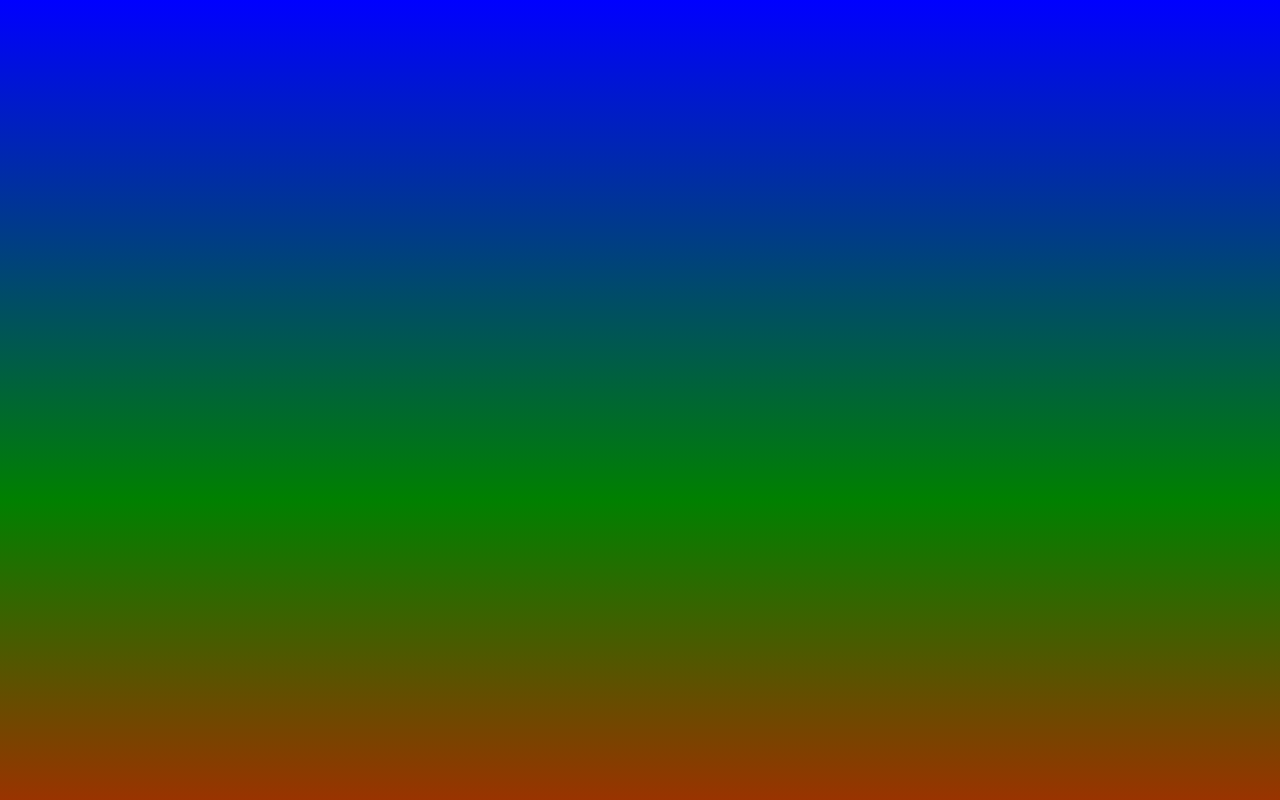
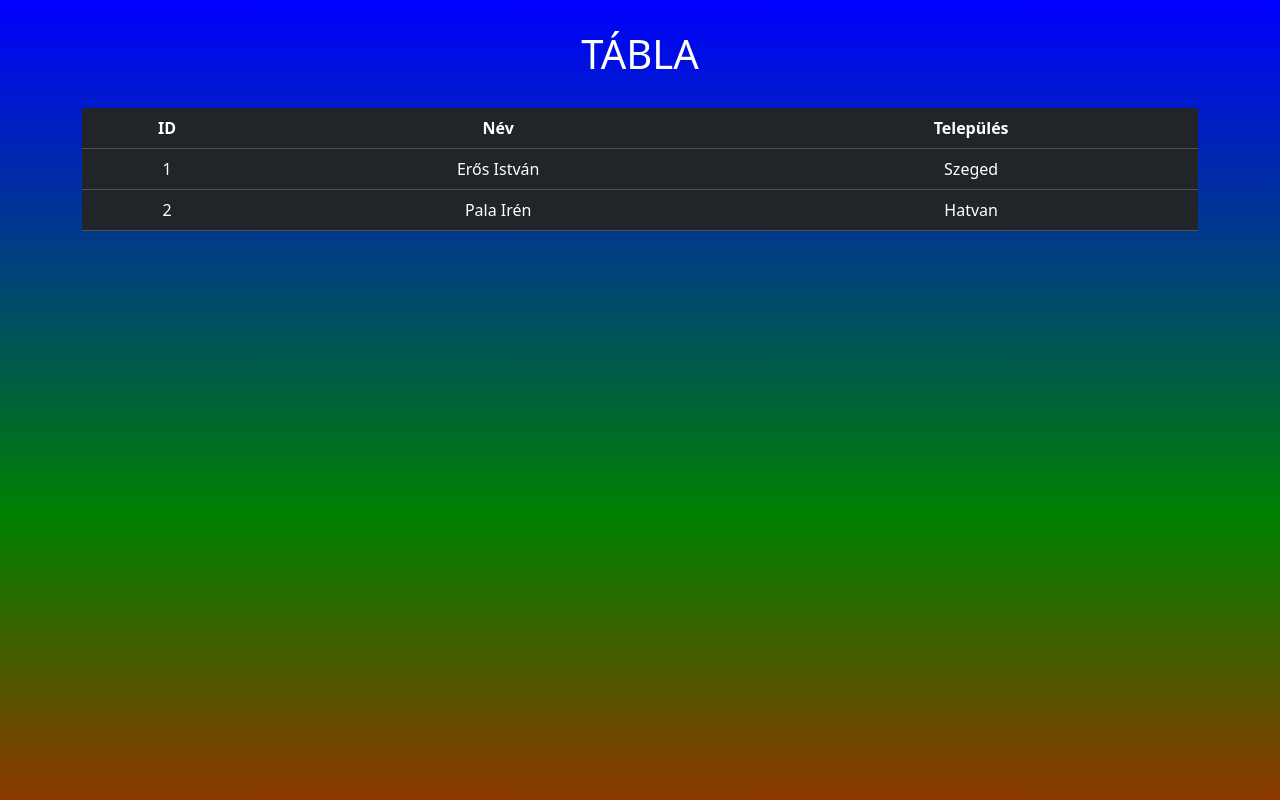
Before and after one commit to Valaki2004/empi, a website: page src/index.html in a window 1280 px wide. Shown: the top 800 px of the page. Drawn offline with nearby package versions, Linux system fonts and the light colour scheme.

Commit message:
müködik

```diff
--- a/package.json
+++ b/package.json
@@ -8,7 +8,7 @@
     "start": "lite-server"
   },
   "keywords": [],
-  "author": "",
+  "author": "VTG",
   "license": "ISC",
   "dependencies": {
     "bootstrap": "^5.3.3",
--- a/src/index.html
+++ b/src/index.html
@@ -8,7 +8,21 @@
     <link rel="stylesheet" href="style.css">
 </head>
 <body>
+    <div class="container">
+        <h1>TÁBLA</h1>
+        <table class="table table-dark">
+            <thead>
+                <tr>
+                    <th>ID</th>
+                    <th>Név</th>
+                    <th>Település</th>
+                </tr>
+            </thead>
+            <tbody id="tbody"  >
 
+            </tbody>
+        </table>
+    </div>
 </body>
     <script src="main.js"></script>
 </html>
--- a/src/main.js
+++ b/src/main.js
@@ -1,13 +1,29 @@
 var emps =
 [
     {
+        id:1 ,
         name:"Erős István",
         city:"Szeged"
     },
     {
+        id:2 ,
         name:"Pala Irén",
         city:"Hatvan"
     }
 ]
 
 console.log(emps[0].name)
+
+const tbody = document.querySelector("#tbody");
+var rows = ``;
+emps.forEach((emp) => {
+    var row = `
+    <tr>
+        <td>${emp.id}</td>
+        <td>${emp.name}</td>
+        <td>${emp.city}</td>
+    </tr>
+    `;
+    rows = rows + row;
+});
+tbody.innerHTML = rows;
--- a/src/style.css
+++ b/src/style.css
@@ -1,4 +1,9 @@
 body{
     background-image: -webkit-linear-gradient(bottom,red,green,blue);
     height: 1000px;
+    color: white;
+    text-align: center;
 }
+h1{
+    margin: 30px;
+}
```
